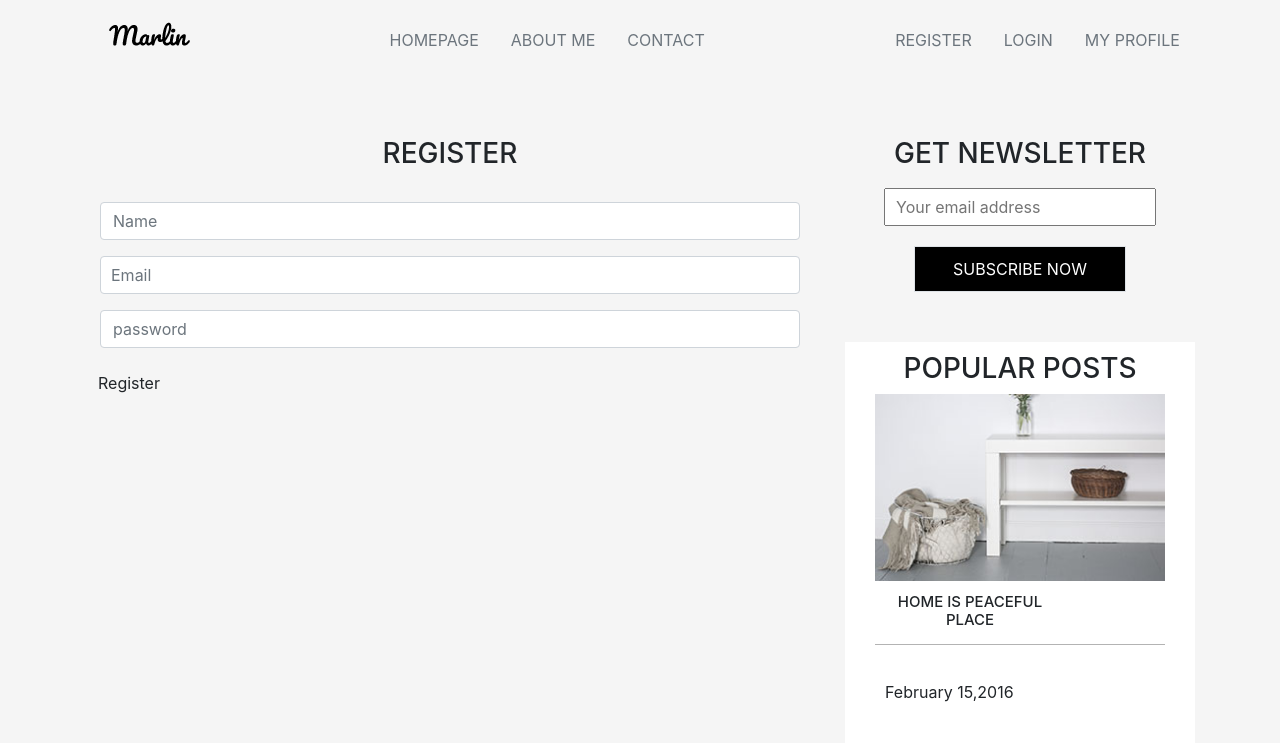
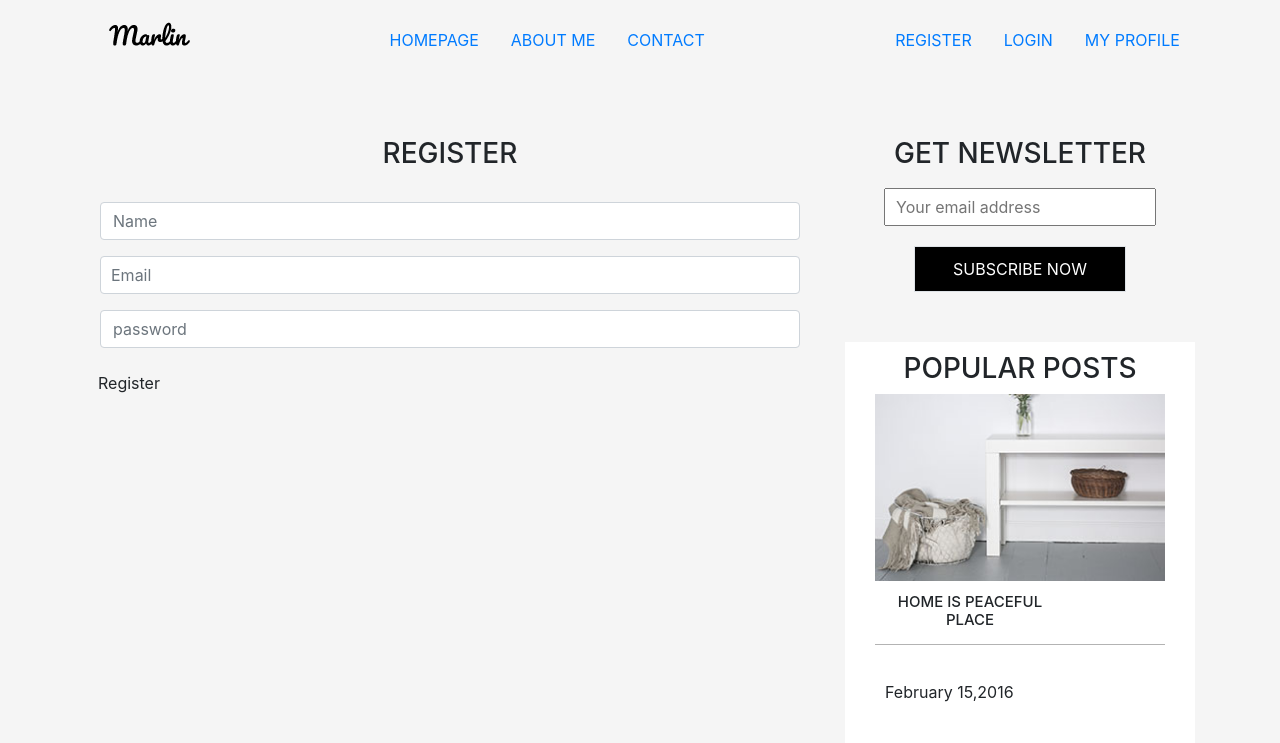
Before and after one commit to sakoharout98/codeigniter-blog, a CodeIgniter app: page /database/register in a window 1280 px wide. Shown: the top 743 px of the page. Run offline with CodeIgniter, Linux system fonts and the light colour scheme; some libraries are stand-ins or nearby versions.

Commit message:
register & login reddy

```diff
--- a/application/config/routes.php
+++ b/application/config/routes.php
@@ -52,5 +52,7 @@ defined('BASEPATH') OR exit('No direct script access allowed');
 $route['default_controller'] = 'home';
 $route['home'] = 'home';
 $route['register'] = 'register';
+$route['login'] = 'login';
+$route['profile'] = 'profile';
 $route['404_override'] = '';
 $route['translate_uri_dashes'] = FALSE;
--- a/application/views/templates/header.php
+++ b/application/views/templates/header.php
@@ -24,13 +24,13 @@
                 <ul class="d-flex justify-content-between">
                     <li class="nav-item">
 
-                        <a class="nav-link disabled" href="#">HOMEPAGE</a>
+                        <a class="nav-link " href="#">HOMEPAGE</a>
                     </li>
                     <li class="nav-item">
-                        <a class="nav-link disabled" href="#">ABOUT ME</a>
+                        <a class="nav-link " href="#">ABOUT ME</a>
                     </li>
                     <li class="nav-item">
-                        <a class="nav-link disabled" href="#" tabindex="-1" aria-disabled="true">CONTACT</a>
+                        <a class="nav-link" href="#" tabindex="-1" aria-disabled="true">CONTACT</a>
                     </li>
                 </ul>
 
@@ -40,13 +40,13 @@
             <div class="end">
                 <ul class="d-flex justify-content-between">
                     <li class="nav-item">
-                        <a class="nav-link disabled" href="#" tabindex="-1" aria-disabled="true">REGISTER</a>
+                        <a class="nav-link" href="register">REGISTER</a>
                     </li>
                     <li class="nav-item">
-                        <a class="nav-link disabled" href="#" tabindex="-1" aria-disabled="true">LOGIN</a>
+                        <a class="nav-link " href="login" tabindex="-1" aria-disabled="true">LOGIN</a>
                     </li>
                     <li class="nav-item">
-                        <a class="nav-link disabled" href="#" tabindex="-1" aria-disabled="true">MY PROFILE</a>
+                        <a class="nav-link " href="profile" tabindex="-1" aria-disabled="true">MY PROFILE</a>
                     </li>
                 </ul>
             </div>
```
Also changed, not shown: application/controllers/Login.php (added, +14 -0 lines), application/controllers/Profile.php (added, +14 -0 lines), application/views/login/index.php (added, +21 -0 lines), application/views/profile/index.php (added, +23 -0 lines).
